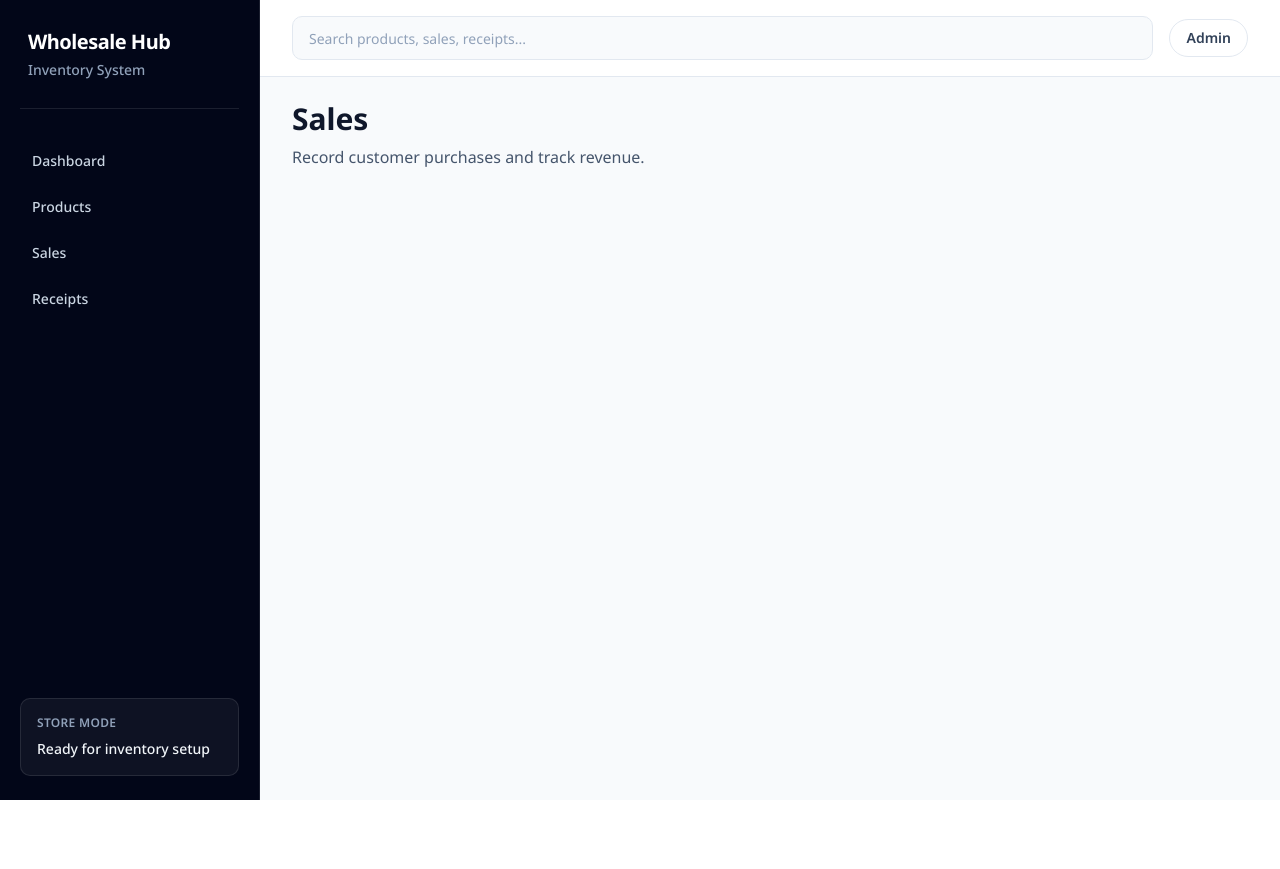
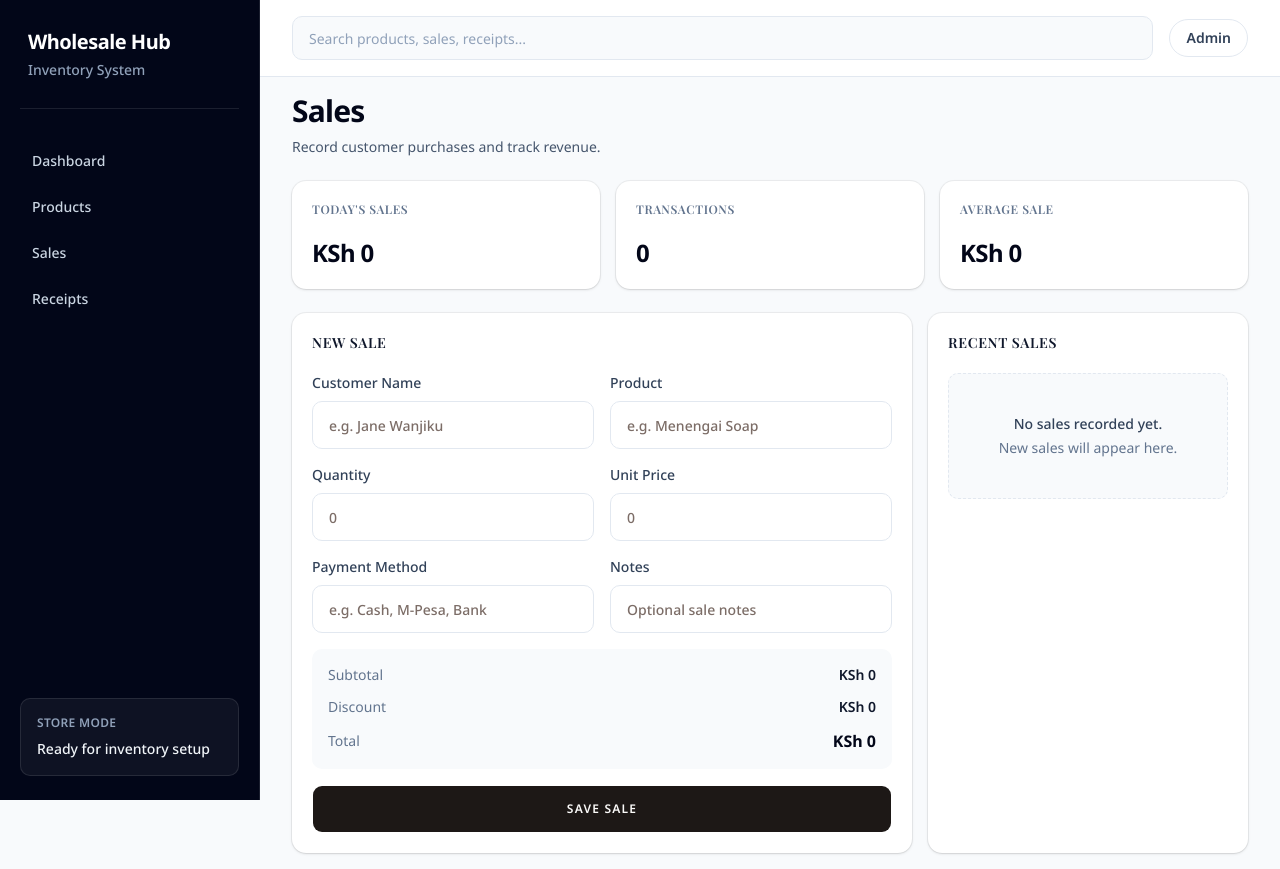
Before and after one commit to Rekile-Mollel/wholesale-hub, a Next.js app: page /sales in a window 1280 px wide. Before the commit the page ends 800 px from the top, so only its background shows below. Built offline with nearby package versions, Linux system fonts and the light colour scheme; a web font is replaced by a local one.

Commit message:
Build sales page UI

```diff
--- a/src/app/(app)/sales/page.tsx
+++ b/src/app/(app)/sales/page.tsx
@@ -1,11 +1,163 @@
+import { Button } from "@/components/ui/button";
+import {
+  Card,
+  CardContent,
+  CardHeader,
+  CardTitle,
+} from "@/components/ui/card";
+import { Input } from "@/components/ui/input";
+
+const summaryCards = [
+  { label: "Today's Sales", value: "KSh 0" },
+  { label: "Transactions", value: "0" },
+  { label: "Average Sale", value: "KSh 0" },
+];
+
+const saleFields = [
+  {
+    label: "Customer Name",
+    type: "text",
+    placeholder: "e.g. Jane Wanjiku",
+  },
+  {
+    label: "Product",
+    type: "text",
+    placeholder: "e.g. Menengai Soap",
+  },
+  {
+    label: "Quantity",
+    type: "number",
+    placeholder: "0",
+  },
+  {
+    label: "Unit Price",
+    type: "number",
+    placeholder: "0",
+  },
+  {
+    label: "Payment Method",
+    type: "text",
+    placeholder: "e.g. Cash, M-Pesa, Bank",
+  },
+  {
+    label: "Notes",
+    type: "text",
+    placeholder: "Optional sale notes",
+  },
+];
+
+const saleTotals = [
+  { label: "Subtotal", value: "KSh 0" },
+  { label: "Discount", value: "KSh 0" },
+  { label: "Total", value: "KSh 0" },
+];
+
 export default function SalesPage() {
   return (
-    <div className="px-4 py-6 sm:px-6 lg:px-8">
-      <div className="mx-auto max-w-6xl">
-        <h1 className="text-3xl font-bold text-slate-900">Sales</h1>
-        <p className="mt-2 text-slate-600">
-          Record customer purchases and track revenue.
-        </p>
+    <div className="px-3 py-4 sm:px-6 lg:px-8">
+      <div className="mx-auto flex max-w-6xl flex-col gap-4 sm:gap-6">
+        <div>
+          <h1 className="text-2xl font-bold tracking-tight text-slate-950 sm:text-3xl">
+            Sales
+          </h1>
+          <p className="mt-1 text-sm text-slate-600 sm:mt-2">
+            Record customer purchases and track revenue.
+          </p>
+        </div>
+
+        <section className="grid grid-cols-1 gap-3 md:grid-cols-3 lg:gap-4">
+          {summaryCards.map((item) => (
+            <Card
+              key={item.label}
+              size="sm"
+              className="rounded-xl border-slate-200"
+            >
+              <CardHeader className="px-4 pb-0 sm:px-5">
+                <CardTitle className="text-xs text-slate-500">
+                  {item.label}
+                </CardTitle>
+              </CardHeader>
+              <CardContent className="px-4 sm:px-5">
+                <p className="text-2xl font-bold tracking-tight text-slate-950">
+                  {item.value}
+                </p>
+              </CardContent>
+            </Card>
+          ))}
+        </section>
+
+        <section className="grid grid-cols-1 gap-4 lg:grid-cols-[minmax(0,1.35fr)_minmax(320px,0.65fr)]">
+          <Card size="sm" className="rounded-xl border-slate-200">
+            <CardHeader className="px-4 sm:px-5">
+              <CardTitle className="text-sm text-slate-900">
+                New Sale
+              </CardTitle>
+            </CardHeader>
+            <CardContent className="px-4 sm:px-5">
+              <form className="flex flex-col gap-4">
+                <div className="grid grid-cols-1 gap-4 sm:grid-cols-2">
+                  {saleFields.map((field) => (
+                    <label
+                      key={field.label}
+                      className="flex flex-col gap-2 text-sm font-medium text-slate-700"
+                    >
+                      {field.label}
+                      <Input
+                        type={field.type}
+                        placeholder={field.placeholder}
+                        className="h-12 rounded-lg border-slate-200 bg-white px-4 text-sm focus-visible:border-slate-400 focus-visible:ring-4 focus-visible:ring-slate-100"
+                      />
+                    </label>
+                  ))}
+                </div>
+
+                <div className="rounded-lg bg-slate-50 p-4">
+                  <div className="flex flex-col gap-3 text-sm">
+                    {saleTotals.map((item) => (
+                      <div
+                        key={item.label}
+                        className="flex items-center justify-between gap-4"
+                      >
+                        <span className="text-slate-500">{item.label}</span>
+                        <span
+                          className={
+                            item.label === "Total"
+                              ? "text-base font-bold text-slate-950"
+                              : "font-semibold text-slate-900"
+                          }
+                        >
+                          {item.value}
+                        </span>
+                      </div>
+                    ))}
+                  </div>
+                </div>
+
+                <Button type="button" className="h-12 w-full rounded-lg sm:w-auto">
+                  Save Sale
+                </Button>
+              </form>
+            </CardContent>
+          </Card>
+
+          <Card size="sm" className="rounded-xl border-slate-200">
+            <CardHeader className="px-4 sm:px-5">
+              <CardTitle className="text-sm text-slate-900">
+                Recent Sales
+              </CardTitle>
+            </CardHeader>
+            <CardContent className="px-4 sm:px-5">
+              <div className="rounded-lg border border-dashed border-slate-200 bg-slate-50 px-4 py-8 text-center lg:py-10">
+                <p className="text-sm font-medium text-slate-700">
+                  No sales recorded yet.
+                </p>
+                <p className="mt-1 text-sm text-slate-500">
+                  New sales will appear here.
+                </p>
+              </div>
+            </CardContent>
+          </Card>
+        </section>
       </div>
     </div>
   );
```
